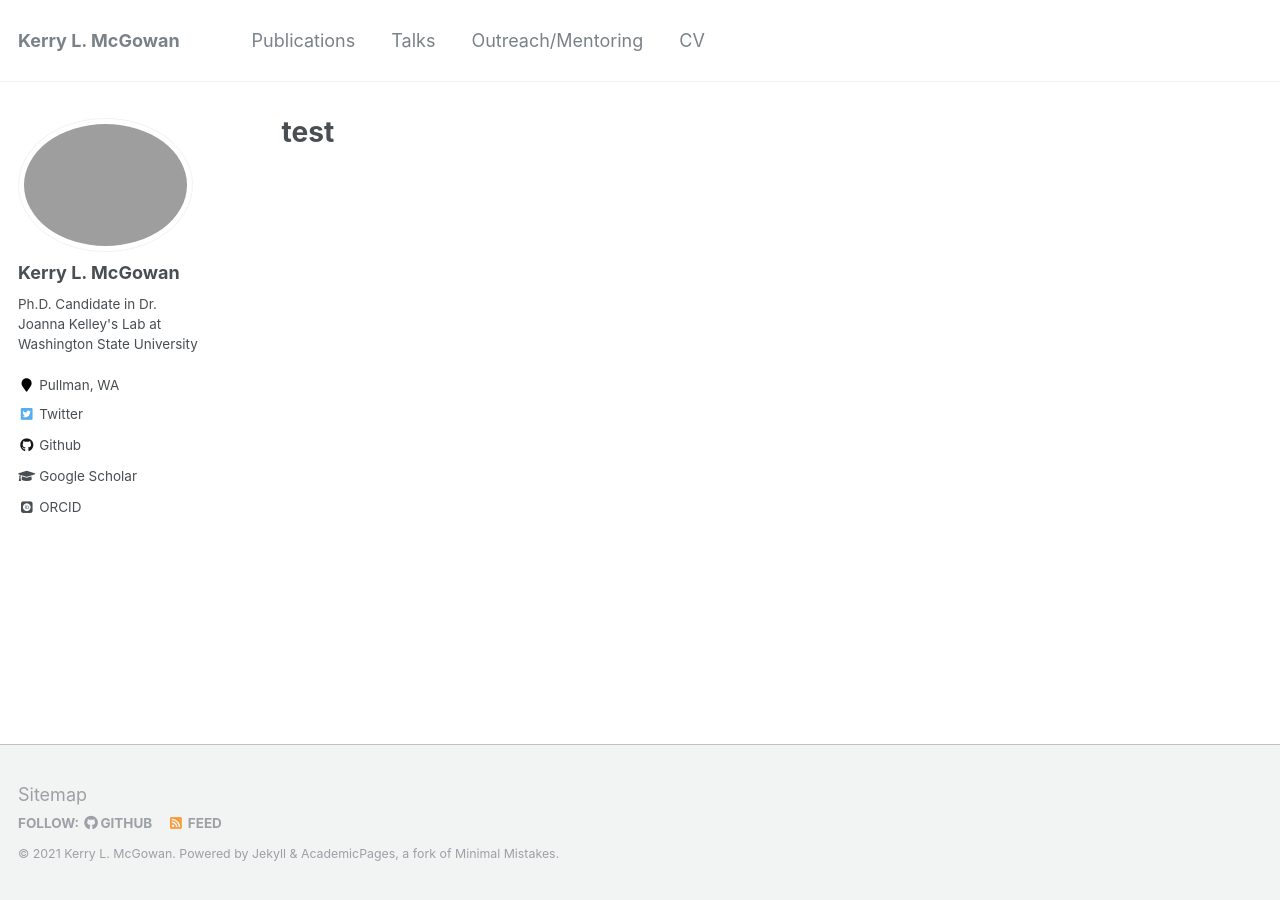
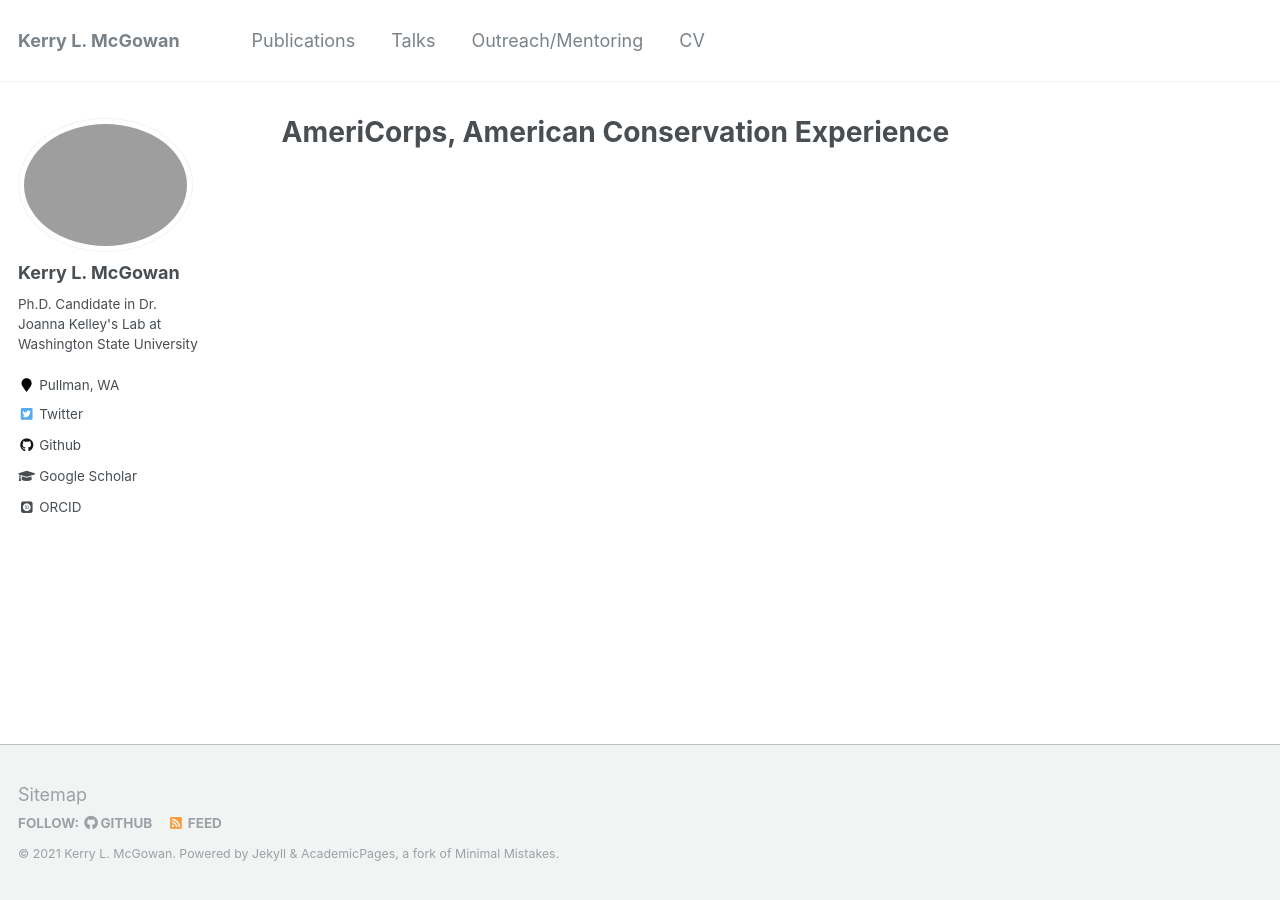
Before and after one commit to kerrymcgowan/kerrymcgowan.github.io, a Jekyll site: the page built from _pages/outreach_mentoring.md, in a window 1280 px wide. Built offline with Jekyll 4.4.1, drawn with Linux system fonts in a browser that asks for light colours; some web fonts are replaced.

Commit message:
Adding ACE

```diff
--- a/_pages/outreach_mentoring.md
+++ b/_pages/outreach_mentoring.md
@@ -1,6 +1,6 @@
 ---
 layout: archive
-title: "test"
+title: "AmeriCorps, American Conservation Experience"
 permalink: /outreach_mentoring/
 author_profile: true
 ---
```
